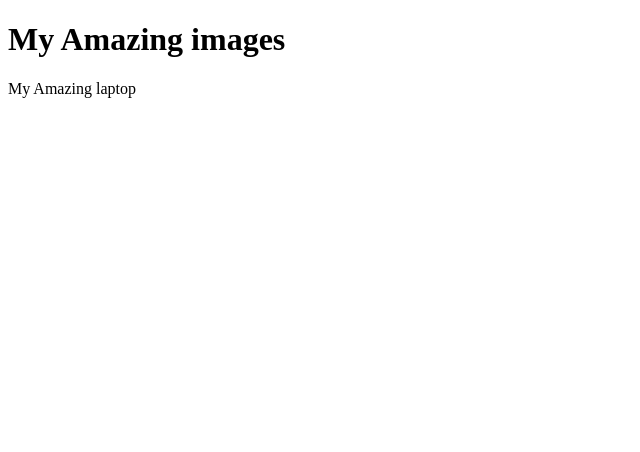
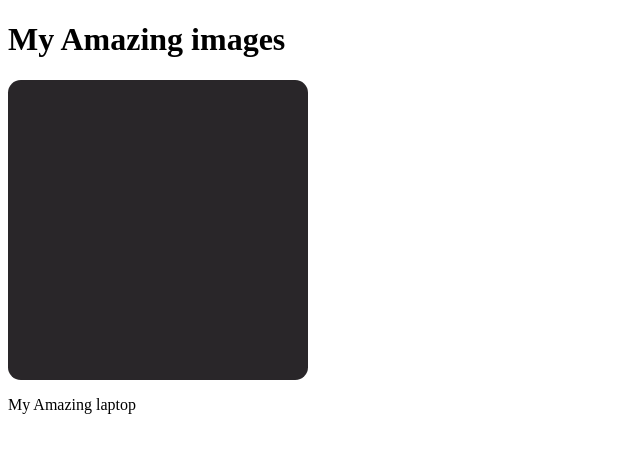
Before and after one commit to Olajcodes/my-gallery-site, a plain HTML site: page index.html in a window 1280 px wide. Shown: the whole page, without its empty margins (0-640 px from the left). Drawn offline with Linux system fonts and the light colour scheme.

Commit message:
image styled

```diff
--- a/index.html
+++ b/index.html
@@ -4,6 +4,14 @@
     <meta charset="UTF-8">
     <meta name="viewport" content="width=device-width, initial-scale=1.0">
     <title>Document</title>
+    <style>
+        .img{
+            width: 300px;
+            height: 300px;
+            background-color: #292629;
+            border-radius: 0.8rem;
+        }
+    </style>
 </head>
 <body>
     <div class="page-container">
```
